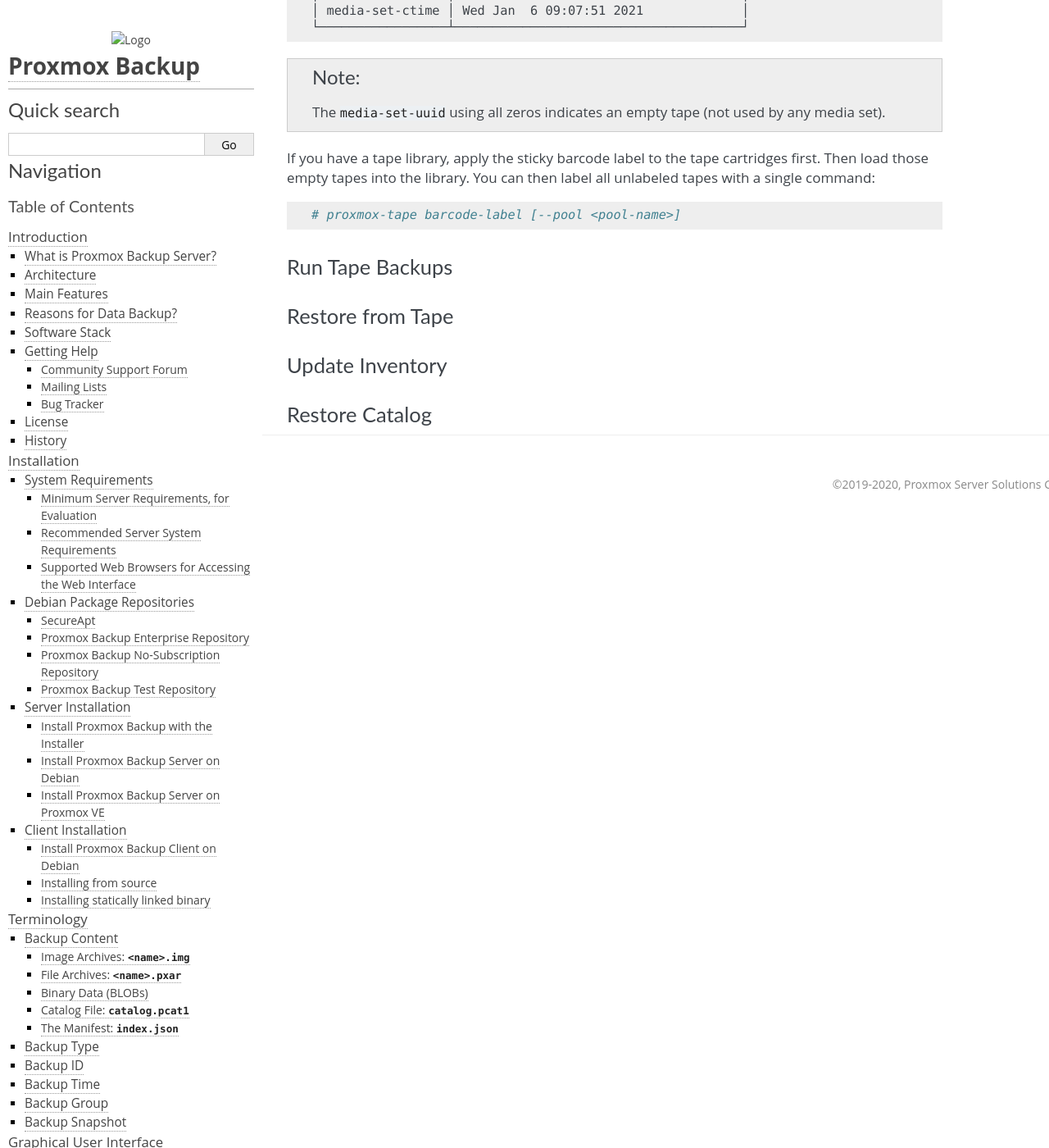
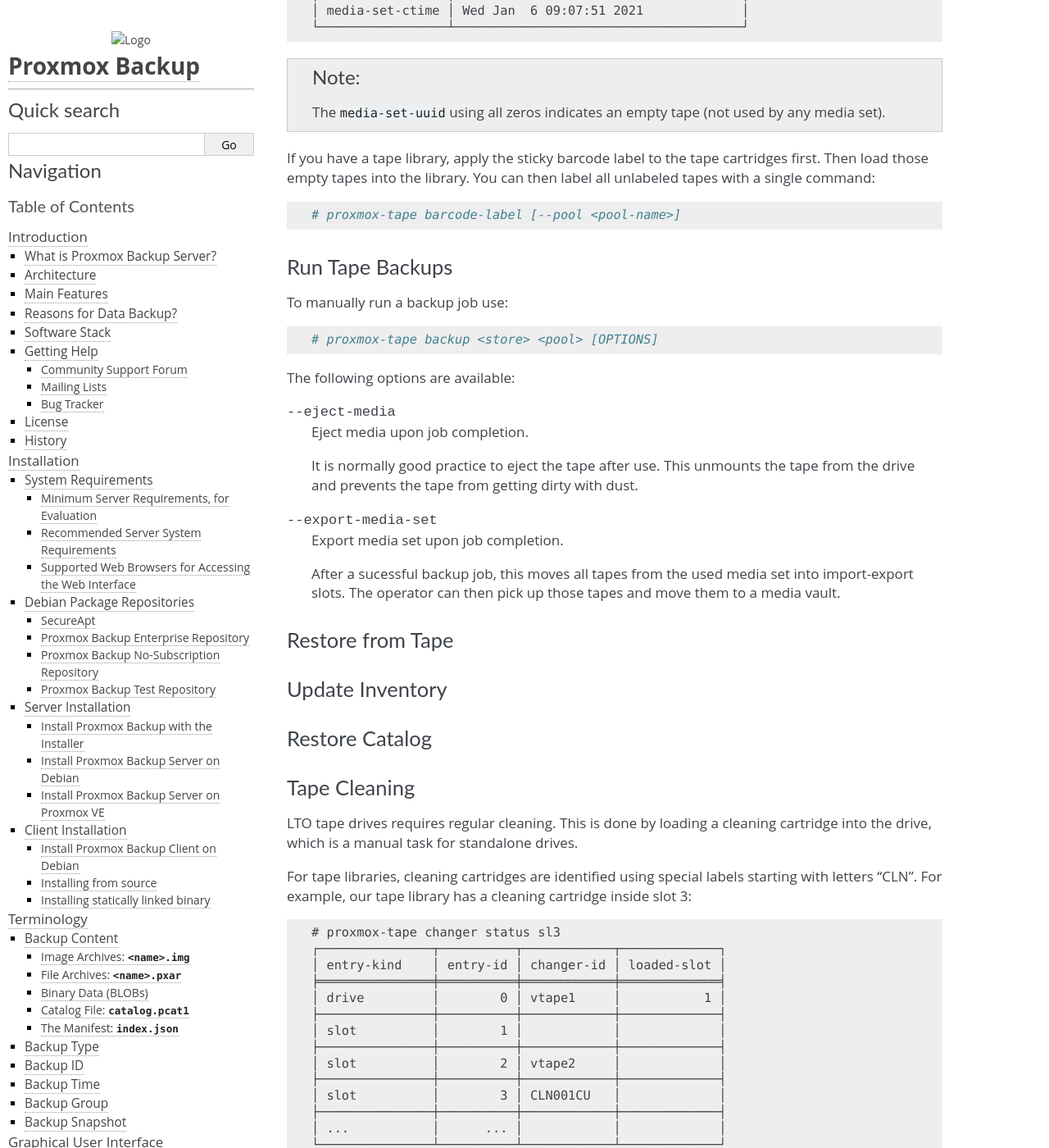
Before and after one commit to proxmox/proxmox-backup, a Sphinx documentation site: the page built from docs/tape-backup.rst, in a window 1280 px wide and 1400 px high, scrolled down 10330 px. Shown: the whole window at 82% size. Built offline with Sphinx 7.4.7, drawn with Linux system fonts in a browser that asks for light colours; some of the changed text lies outside the part shown.

Commit message:
tape: docu - explain manual backups and tape cleaning

```diff
--- a/docs/tape-backup.rst
+++ b/docs/tape-backup.rst
@@ -549,6 +549,24 @@
 Run Tape Backups
 ~~~~~~~~~~~~~~~~
 
+To manually run a backup job use::
+
+ # proxmox-tape backup <store> <pool> [OPTIONS]
+
+The following options are available:
+
+--eject-media  Eject media upon job completion.
+
+  It is normally good practice to eject the tape after use. This unmounts the
+  tape from the drive and prevents the tape from getting dirty with dust.
+
+--export-media-set  Export media set upon job completion.
+
+  After a sucessful backup job, this moves all tapes from the used
+  media set into import-export slots. The operator can then pick up
+  those tapes and move them to a media vault.
+
+
 Restore from Tape
 ~~~~~~~~~~~~~~~~~
 
@@ -557,3 +575,45 @@
 
 Restore Catalog
 ~~~~~~~~~~~~~~~
+
+Tape Cleaning
+~~~~~~~~~~~~~
+
+LTO tape drives requires regular cleaning. This is done by loading a
+cleaning cartridge into the drive, which is a manual task for
+standalone drives.
+
+For tape libraries, cleaning cartridges are identified using special
+labels starting with letters "CLN". For example, our tape library has a
+cleaning cartridge inside slot 3::
+
+ # proxmox-tape changer status sl3
+ ┌───────────────┬──────────┬────────────┬─────────────┐
+ │ entry-kind    │ entry-id │ changer-id │ loaded-slot │
+ ╞═══════════════╪══════════╪════════════╪═════════════╡
+ │ drive         │        0 │ vtape1     │           1 │
+ ├───────────────┼──────────┼────────────┼─────────────┤
+ │ slot          │        1 │            │             │
+ ├───────────────┼──────────┼────────────┼─────────────┤
+ │ slot          │        2 │ vtape2     │             │
+ ├───────────────┼──────────┼────────────┼─────────────┤
+ │ slot          │        3 │ CLN001CU   │             │
+ ├───────────────┼──────────┼────────────┼─────────────┤
+ │ ...           │      ... │            │             │
+ └───────────────┴──────────┴────────────┴─────────────┘
+
+To initiate a cleaning operation simply run::
+
+ # proxmox-tape clean
+
+This command does the following:
+
+- find the cleaning tape (in slot 3)
+
+- unload the current media from the drive (back to slot1)
+
+- load the cleaning tape into the drive
+
+- run drive cleaning operation
+
+- unload the cleaning tape (to slot 3)
```
